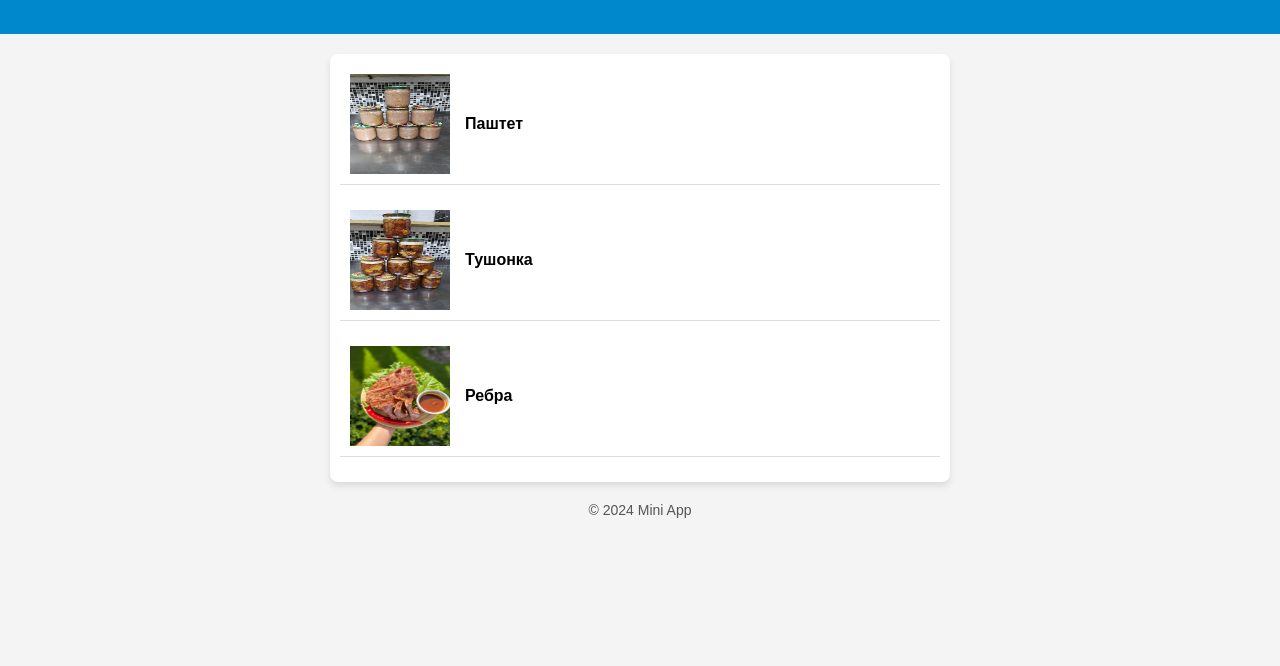
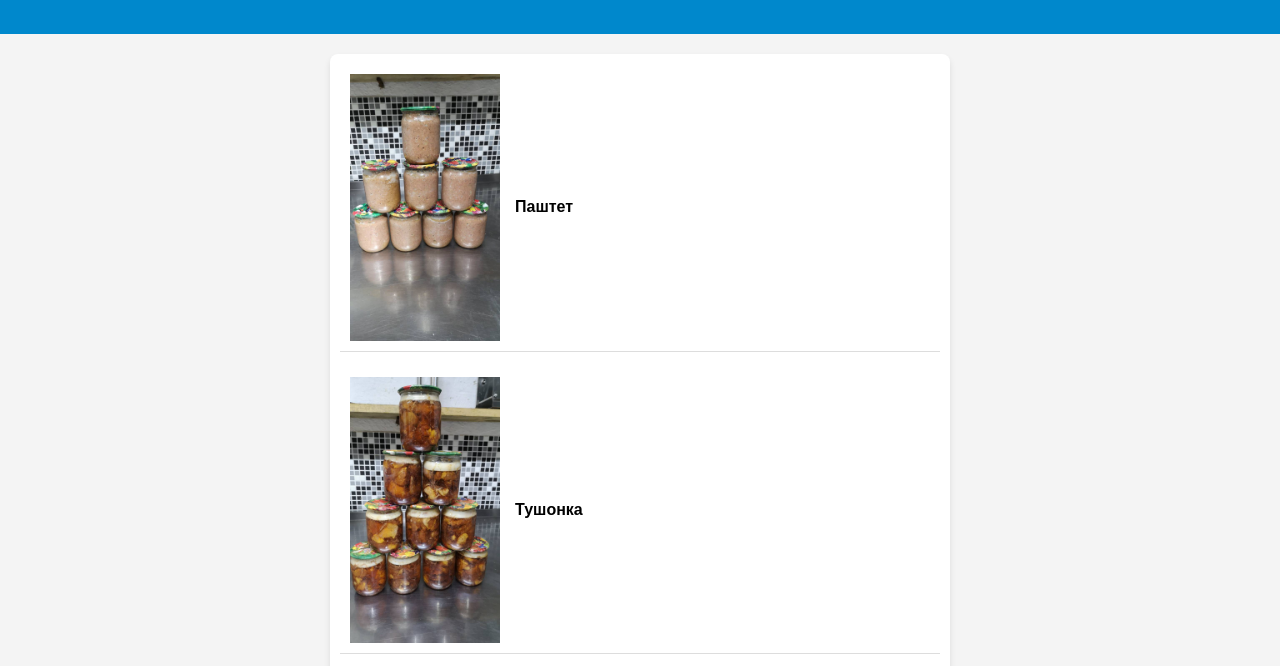
Before and after one commit to SashaPopovich/sashaPopovych.github.io, a plain HTML site: page index.html in a window 1280 px wide. Shown: the part 76-742 px from the top of the page. Drawn offline with Linux system fonts and the light colour scheme.

Commit message:
Update image sizes

```diff
--- a/index.html
+++ b/index.html
@@ -33,9 +33,9 @@
       border-bottom: 1px solid #ddd;
     }
     .item img {
-      width: 100px;
-      height: 100px;
+      width: 150px;
       margin-right: 15px;
+      height: auto;
     }
     .item h3 {
       margin: 0;
@@ -76,7 +76,7 @@
         itemDiv.className = "item";
 
         itemDiv.innerHTML = `
-          <img src="${item.image}" alt="${item.name}">
+          <img src="${item.image}" alt="${item.name}" class="item-image">
           <h3>${item.name}</h3>
         `;
 
```
